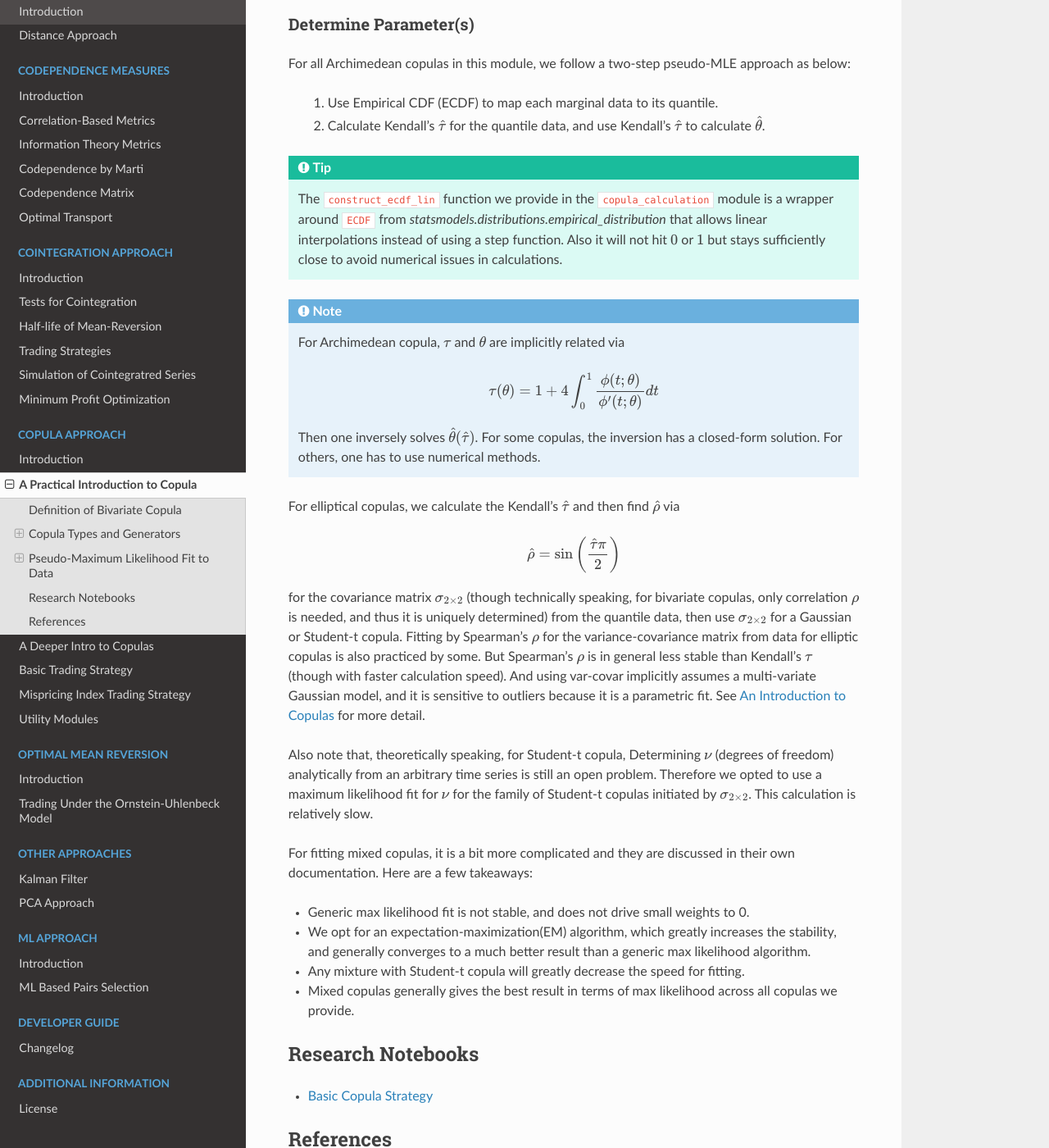
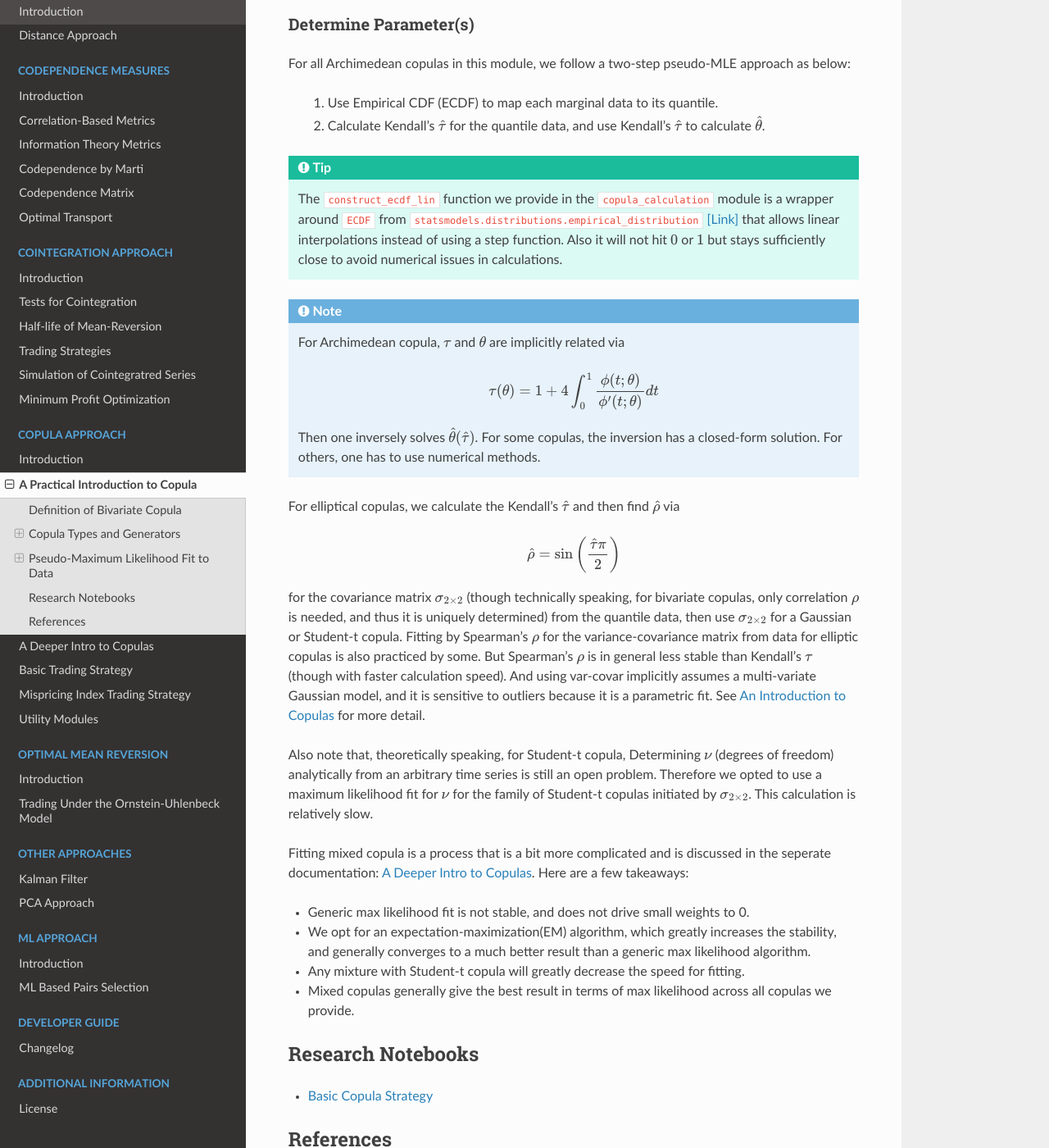
Before and after one commit to hudson-and-thames/arbitragelab, a Sphinx documentation site: the page built from docs/source/copula_approach/copula_brief_intro.rst, in a window 1280 px wide and 1400 px high, scrolled down 5569 px. Shown: the whole window at 82% size. Built offline with Sphinx 7.4.7 and the Read the Docs theme 2.0.0, drawn with Linux system fonts in a browser that asks for light colours.

```diff
--- a/docs/source/copula_approach/copula_brief_intro.rst
+++ b/docs/source/copula_approach/copula_brief_intro.rst
@@ -269,7 +269,9 @@ For all Archimedean copulas in this module, we follow a two-step pseudo-MLE appr
 
 .. Tip::
     The :code:`construct_ecdf_lin` function we provide in the :code:`copula_calculation` module is a wrapper around :code:`ECDF`
-    from `statsmodels.distributions.empirical_distribution` that allows linear interpolations instead of using a step function.
+    from :code:`statsmodels.distributions.empirical_distribution`
+    `[Link] <https://www.statsmodels.org/stable/generated/statsmodels.distributions.empirical_distribution.ECDF.html>`__
+    that allows linear interpolations instead of using a step function.
     Also it will not hit :math:`0` or :math:`1` but stays sufficiently close to avoid numerical issues in calculations.
 
 .. Note::
@@ -302,7 +304,8 @@ Therefore we opted to use a maximum likelihood fit for :math:`\nu` for the famil
 :math:`\mathbf{\sigma}_{2 \times 2}`.
 This calculation is relatively slow.
 
-For fitting mixed copulas, it is a bit more complicated and they are discussed in their own documentation.
+Fitting mixed copula is a process that is a bit more complicated and is discussed in the
+seperate documentation: :ref:`A Deeper Intro to Copulas <copula_approach-copula_deeper_intro>`.
 Here are a few takeaways:
 
 - Generic max likelihood fit is not stable, and does not drive small weights to 0.
@@ -312,7 +315,7 @@ Here are a few takeaways:
 
 - Any mixture with Student-t copula will greatly decrease the speed for fitting.
 
-- Mixed copulas generally gives the best result in terms of max likelihood across all copulas we provide.
+- Mixed copulas generally give the best result in terms of max likelihood across all copulas we provide.
 
 Research Notebooks
 ##################
--- a/docs/source/copula_approach/utility_functions.rst
+++ b/docs/source/copula_approach/utility_functions.rst
@@ -39,12 +39,12 @@ This might cause issues if the data set is not large enough, and particularly tr
 at certain regions of the distribution.
 When working with copula-based strategies one essentially aims to capture relative mispricings, which is sparse in nature.
 Moreover, the original ECDF may yield 0 and/or 1, which will be considered edge cases for some copula calculations and we
-generally wants to avoid it by mapping :math:`[0, 1]` back to :math:`[\varepsilon, 1-\varepsilon]` for some small positive
+generally want to avoid it by mapping :math:`[0, 1]` back to :math:`[\varepsilon, 1-\varepsilon]` for some small positive
 number :math:`\varepsilon`.
 
 .. Note::
 
-    No we are not being lazy here.
+    No, we are not being lazy here.
     Yes, we can technically adjust the calculations to allow infinities, but what if the infinity
     shows up when one uses a max likelihood fit?
     With real world data this happens more often than one might expect.
@@ -109,7 +109,7 @@ However Kendall's tau is more stable, and suffers less from outliers.
 
 Euclidean distance is also used commonly in literatures.
 The pairs selected in general do not coincide with the pairs selected by :math:`\tau` and :math:`\rho`.
-However we found it not coping with copula-based strategies very well based on our back tests.
+However we found it not coping with copula-based strategies very well based on our backtests.
 
 Pearson's correlation is not included here due to its parametric approach, and assumption on normality of the underlyings.
 
--- a/docs/source/getting_started/equity_curve_convention.rst
+++ b/docs/source/getting_started/equity_curve_convention.rst
@@ -263,10 +263,10 @@ But those approaches are rather case dependent, hence we leave the choices to th
 
 ROCC and Fully-Invested Return
 ******************************
-Now we consider traiding with multiple pairs.
+Now we consider trading with multiple pairs.
 
 ROCC (Return on Committed Capital) is considered a conservative approach to calculate returns for multiple pairs.
-It is easy to calculate: Simply scale each portfolio's payoff by the amount of units used for trading, even if some pairs
+It is easy to calculate: Simply scale each portfolio's payoff by the number of units used for trading, even if some pairs
 did not open positions during the trading period, the cost of such a unit by whatever measure is still considered.
 ROCC can be considered taking account of opportunity costs for this reason.
 
```
Also changed, not shown: other parts of docs/source/getting_started/equity_curve_convention.rst (+1 -1 lines), docs/source/copula_approach/copula_deeper_intro.rst (+5 -5 lines), docs/source/copula_approach/mispricing_index_strategy.rst (+48 -14 lines).
